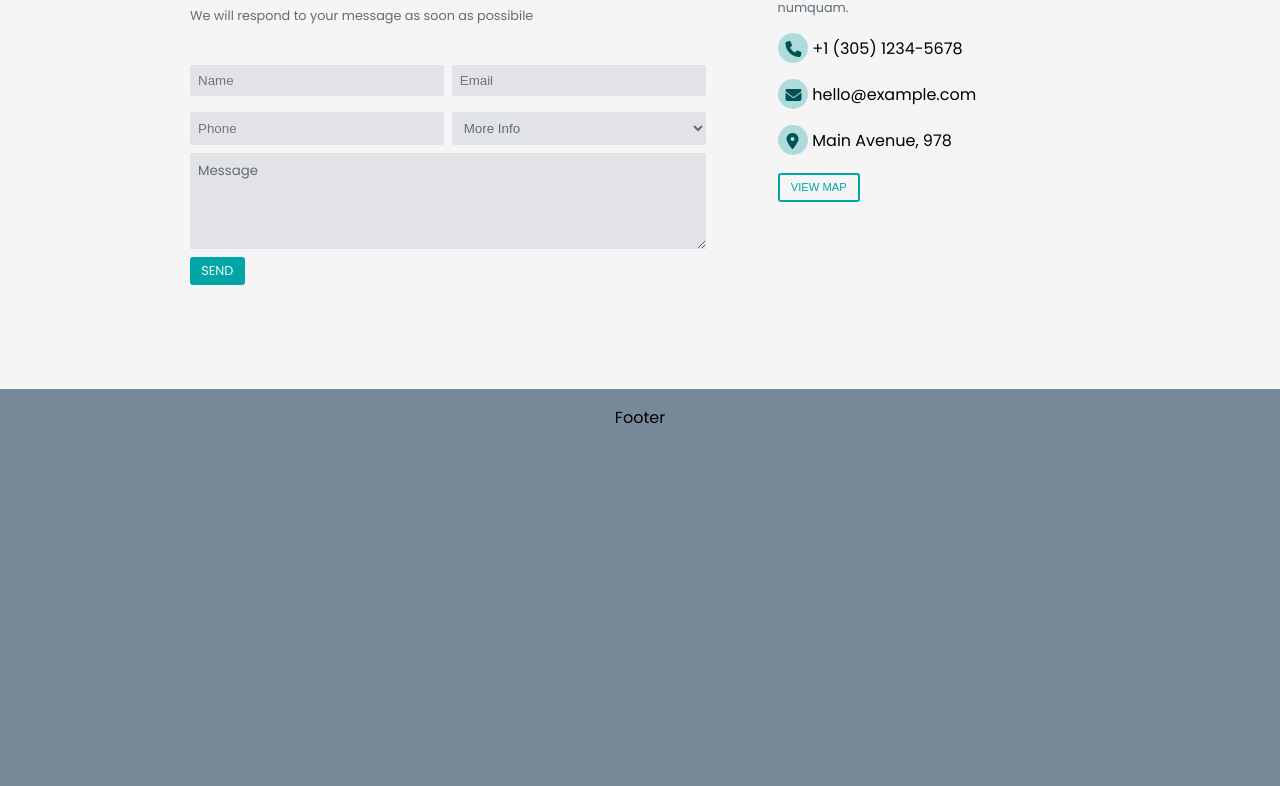
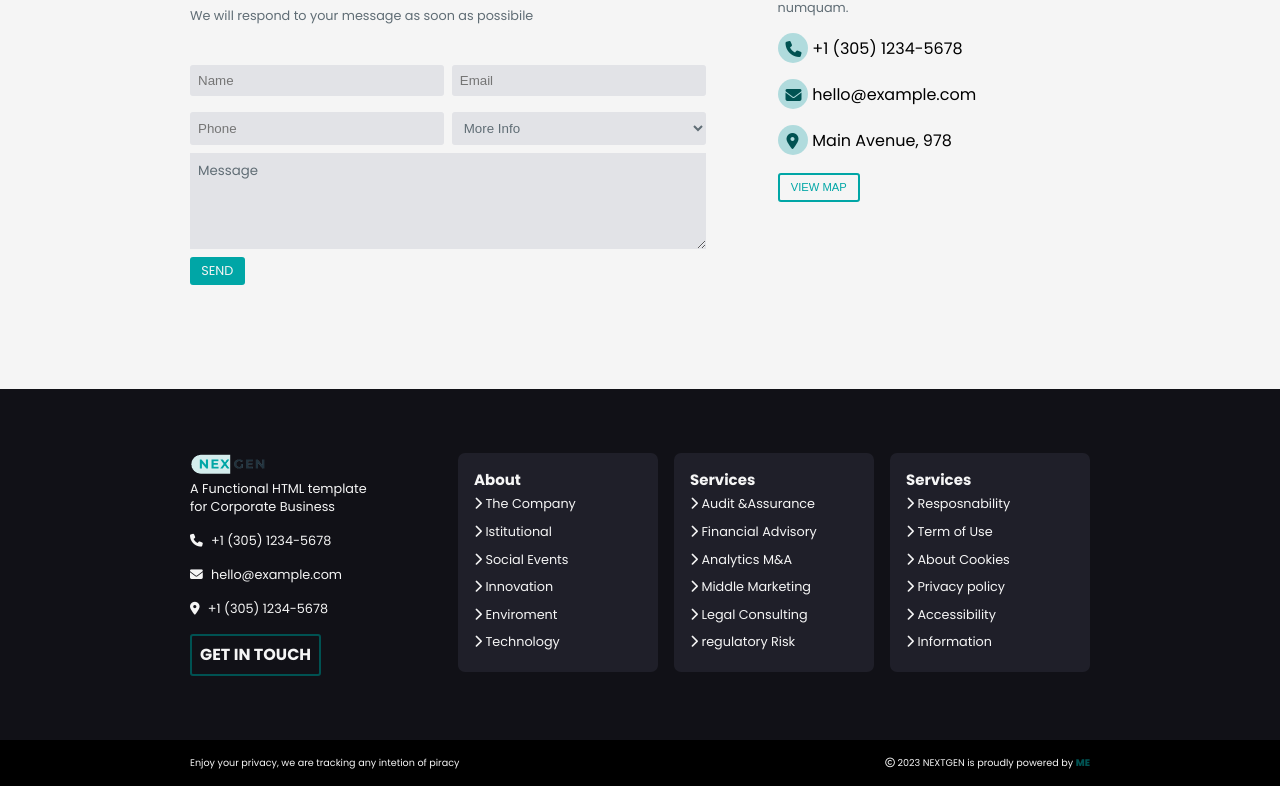
Before and after one commit to PietroMarilei/proj-html-vuejs, a Vue app: page / in a window 1280 px wide. Shown: the part 3905-4691 px from the top of the page. Before the commit the page ends 4351 px from the top, so only its background shows below. Built offline with nearby package versions, Linux system fonts and the light colour scheme.

Commit message:
everything in page

```diff
--- a/src/components/FooterComponent.vue
+++ b/src/components/FooterComponent.vue
@@ -14,16 +14,226 @@ export default {
 </script>
 
 <template>
-    <!-- footer template -->
-   <footer>
-    Footer
+    <footer class="blackGreyBg">
+        <div class="container">
+            <div class="row">
+                <div class="col">
+                    <div class="first_sect">
+                        <img src="../assets/img/logo.PNG" alt="">
+
+                        <p>
+                            A Functional HTML template <br>for Corporate Business
+                        </p>
+
+                        <ul>
+                            <li>
+                                <a href="">
+                                    <i class="fa-solid fa-phone"></i>
+                                </a> +1 (305) 1234-5678
+                            </li>
+
+                            <li>
+                                <a href="">
+                                    <i class="fa-solid fa-envelope"></i>
+                                </a> hello@example.com
+                            </li>
+
+                            <li>
+                                <a href="">
+                                    <i class="fa-solid fa-location-dot"></i>
+                                </a> +1 (305) 1234-5678
+                            </li>
+                        </ul>
+
+                        <button>
+                            GET IN TOUCH
+                        </button>
+                    </div>
+
+                </div>
+
+                <div class="col">
+                    <div class="about card">
+                        <h3>About</h3>
+
+                        <ul>
+                            <li>
+                                <i class="fa-solid fa-chevron-right"></i> The Company
+                            </li>
+                            <li>
+                                <i class="fa-solid fa-chevron-right"></i> Istitutional
+                            </li>
+                            <li>
+                                <i class="fa-solid fa-chevron-right"></i> Social Events
+                            </li>
+
+                            <li>
+                                <i class="fa-solid fa-chevron-right"></i> Innovation
+                            </li>
+                            <li>
+                                <i class="fa-solid fa-chevron-right"></i> Enviroment
+                            </li>
+                            <li>
+                                <i class="fa-solid fa-chevron-right"></i> Technology
+                            </li>
+                        </ul>
+                    </div>
+                </div>
+
+                  <div class="col">
+                        <div class="services_footer card">
+                            <h3>Services</h3>
+
+                            <ul>
+                                <li>
+                                    <i class="fa-solid fa-chevron-right"></i> Audit &Assurance
+                                </li>
+                                <li>
+                                    <i class="fa-solid fa-chevron-right"></i> Financial Advisory
+                                </li>
+                                <li>
+                                    <i class="fa-solid fa-chevron-right"></i> Analytics M&A
+                                </li>
+
+                                <li>
+                                    <i class="fa-solid fa-chevron-right"></i> Middle Marketing
+                                </li>
+                                <li>
+                                    <i class="fa-solid fa-chevron-right"></i> Legal Consulting
+                                </li>
+                                <li>
+                                    <i class="fa-solid fa-chevron-right"></i> regulatory Risk
+                                </li>
+                            </ul>
+                        </div>
+                    </div>
+
+                     <div class="col">
+                            <div class="Support card">
+                                <h3>Services</h3>
+
+                                <ul>
+                                    <li>
+                                        <i class="fa-solid fa-chevron-right"></i> Resposnability
+                                    </li>
+                                    <li>
+                                        <i class="fa-solid fa-chevron-right"></i> Term of Use
+                                    </li>
+                                    <li>
+                                        <i class="fa-solid fa-chevron-right"></i> About Cookies
+                                    </li>
+
+                                    <li>
+                                        <i class="fa-solid fa-chevron-right"></i> Privacy policy
+                                    </li>
+                                    <li>
+                                        <i class="fa-solid fa-chevron-right"></i> Accessibility
+                                    </li>
+                                    <li>
+                                        <i class="fa-solid fa-chevron-right"></i> Information
+                                    </li>
+                                </ul>
+                            </div>
+                        </div>
+            </div>
+        </div>
     </footer>
 
+    <div class="end_footer">
+        <div class="container">
+            <div class="row">
+                <p>Enjoy your privacy, we are tracking any intetion of piracy</p>
+
+                <p>
+                    <i class="fa-regular fa-copyright"></i> 2023 NEXTGEN is proudly powered by <span>ME</span>
+                </p>
+            </div>
+        </div>
+    </div>
 </template>
 
 <style lang="scss" scoped>
+@use "../assets/scss/partials/variables.scss" as *;
+
 footer {
+    color: $primaryWhite;
+    font-size: 0.8rem;
+}
+
+.container {
+    max-width: 900px;
+    margin: 0 auto;
+}
+
+.row {
+    display: flex;
+    justify-content: space-between;
+    padding: 4rem 0;
+    gap: 1rem;
+
+
+}
+
+.first_sect {
+    img {
+        width: 30%;
+    }
+
+    a {
+        all: unset;
+        margin-right: 0.3rem
+    }
+
+    li {
+        color: $primaryWhite;
+        font-size: 0.8rem;
+        margin: 1rem 0;
+    }
+
+    button {
+        all: unset;
+        color: $primaryWhite ;
+        border: 2px solid $darkBlue;
+        font-weight: 600;
+        font-size: 1rem;
+        padding: 0.4rem 0.5rem;
+        border-radius: 3px;
+
+
+    }
+}
+.card {
     padding: 1rem;
-        text-align: center;
+    background-color: #1f1f29;
+    border-radius: 7px;
+    padding-right: 2rem;
+    width: 200px;
+
+    ul {
+        li {
+            padding: 0.3rem 0;
+        }
+    }
+
+}
+
+.end_footer {
+    background-color:black ;
+    color: $primaryWhite;
+
+    .row {
+        display: flex;
+        justify-content: space-between;
+        padding: 1rem 0;
+    }
+
+    p {
+        font-size: 0.6rem;
+
+        span {
+            color: $darkBlue;
+            font-weight: 800;
+        }
+    }
 }
 </style>
```
Lines whose indentation alone changed are shown as unchanged.
